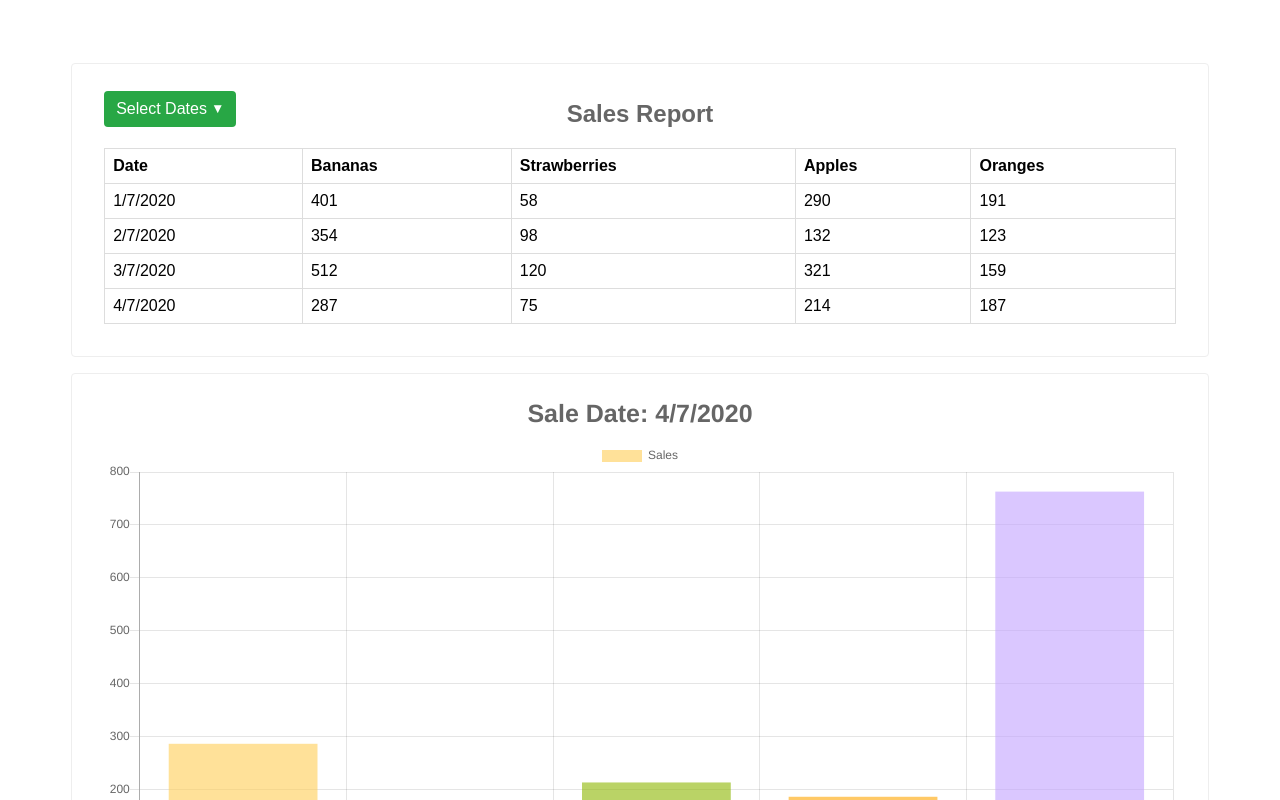
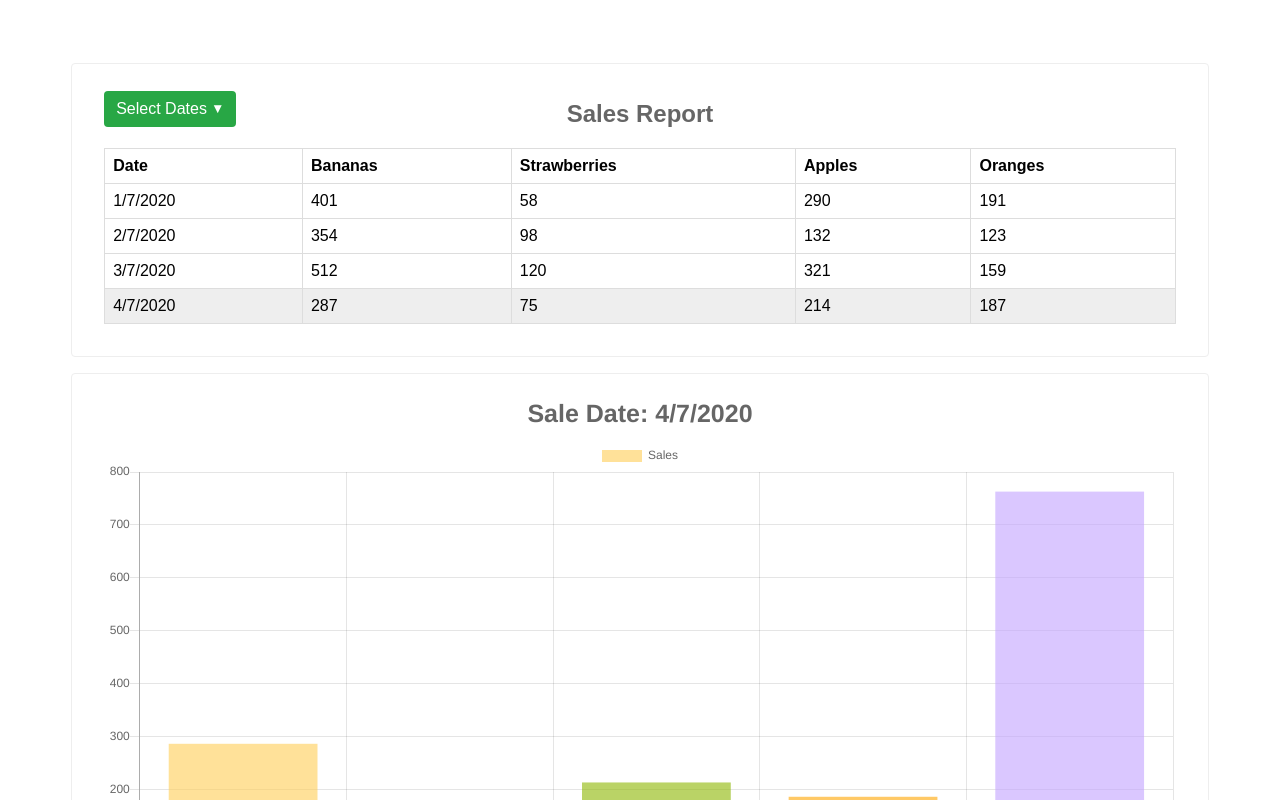
Before and after one commit to ton2o6/fruit-stand, a React (Create React App) app: page / in a window 1280 px wide. Shown: the top 800 px of the page. Built offline with nearby package versions, Linux system fonts and the light colour scheme.

Commit message:
background color of the table row will be gray on the selected date

```diff
--- a/src/components/Data-Table/Data-Table.jsx
+++ b/src/components/Data-Table/Data-Table.jsx
@@ -23,7 +23,8 @@ const DataTable = ({ salesData, month, title }) => {
     }
   }
 
-  salesData.map(name => console.log(name));
+  console.log(month.id);
+
   return (
     <div className="data-table">
       <h2 className="data-table__title">{title}</h2>
@@ -45,7 +46,11 @@ const DataTable = ({ salesData, month, title }) => {
               oranges,
               ...props
             }) => (
-              <tr key={id}>
+              <tr
+                key={id}
+                id={id}
+                className={id === month.id ? "data-table__selected" : null}
+              >
                 <td>{`${date.month}/${date.day}/${date.year}`}</td>
                 <td>{bananas}</td>
                 <td>{strawberries}</td>
```
